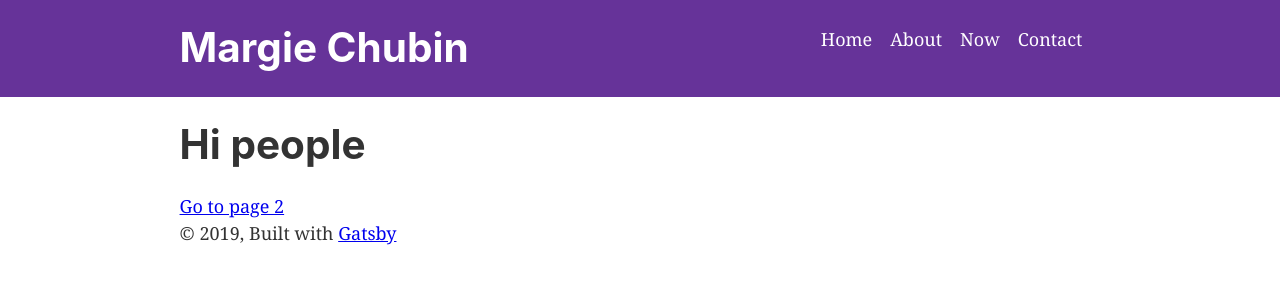
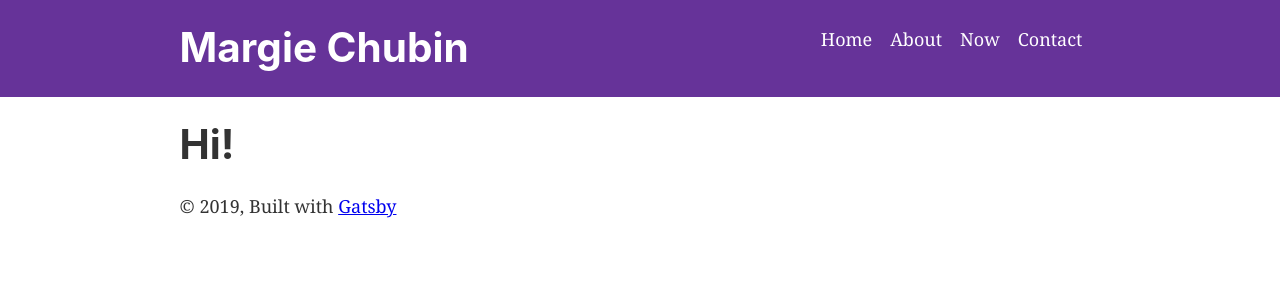
Before and after one commit to margiechubin/chocolate-chips, a Gatsby site: page / in a window 1280 px wide. Built offline with nearby package versions, Linux system fonts and the light colour scheme; Gatsby itself is replaced by a stand-in of ours.

```diff
--- a/src/pages/index.js
+++ b/src/pages/index.js
@@ -7,8 +7,7 @@
 const IndexPage = () => (
   <Layout>
     <SEO title="Home" keywords={[`accessibility`, `margie`, `developer`]} />
-    <h1>Hi people</h1>
-    <Link to="/page-2/">Go to page 2</Link>
+    <h1>Hi!</h1>
   </Layout>
 )
 
```
Also changed, not shown: README.md.
